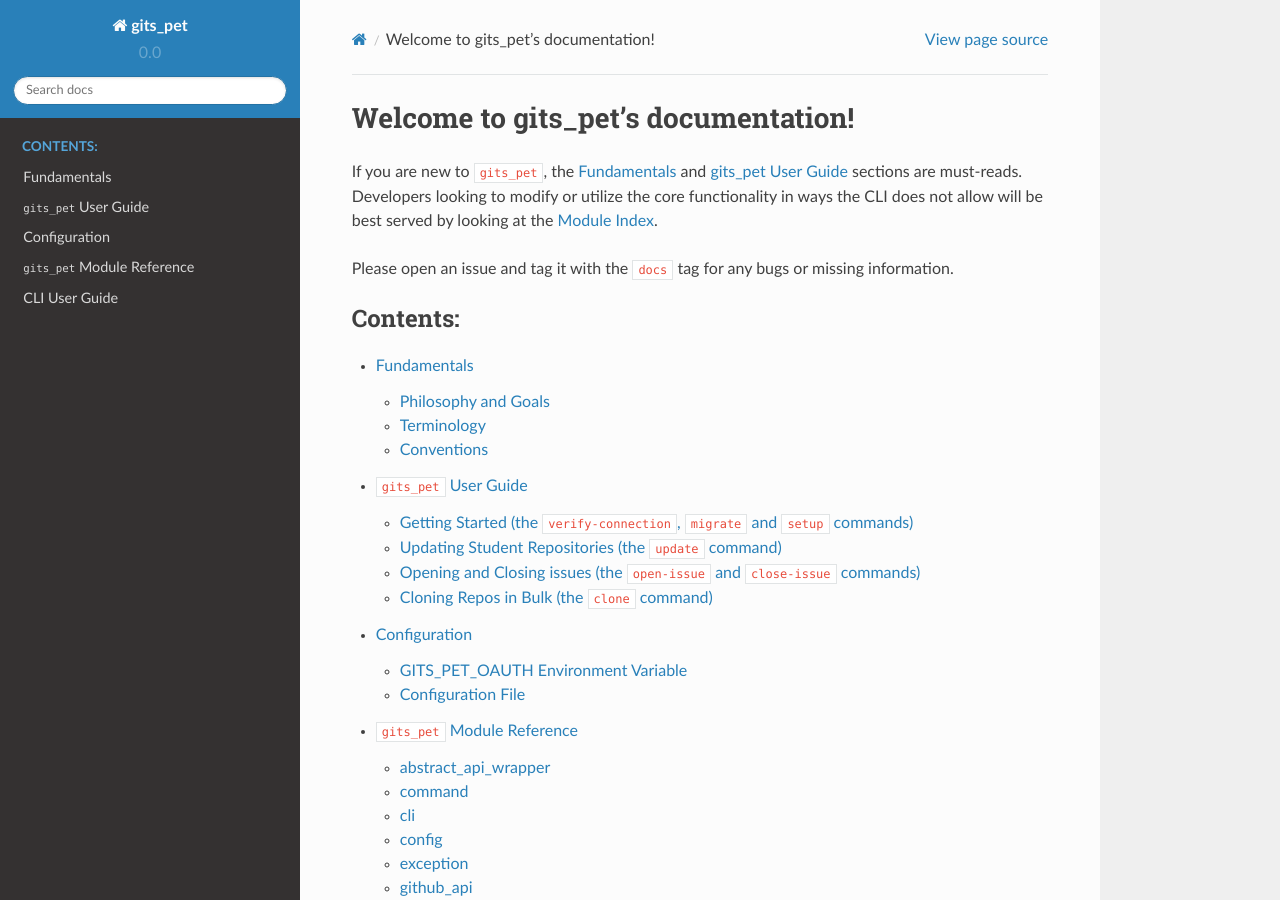
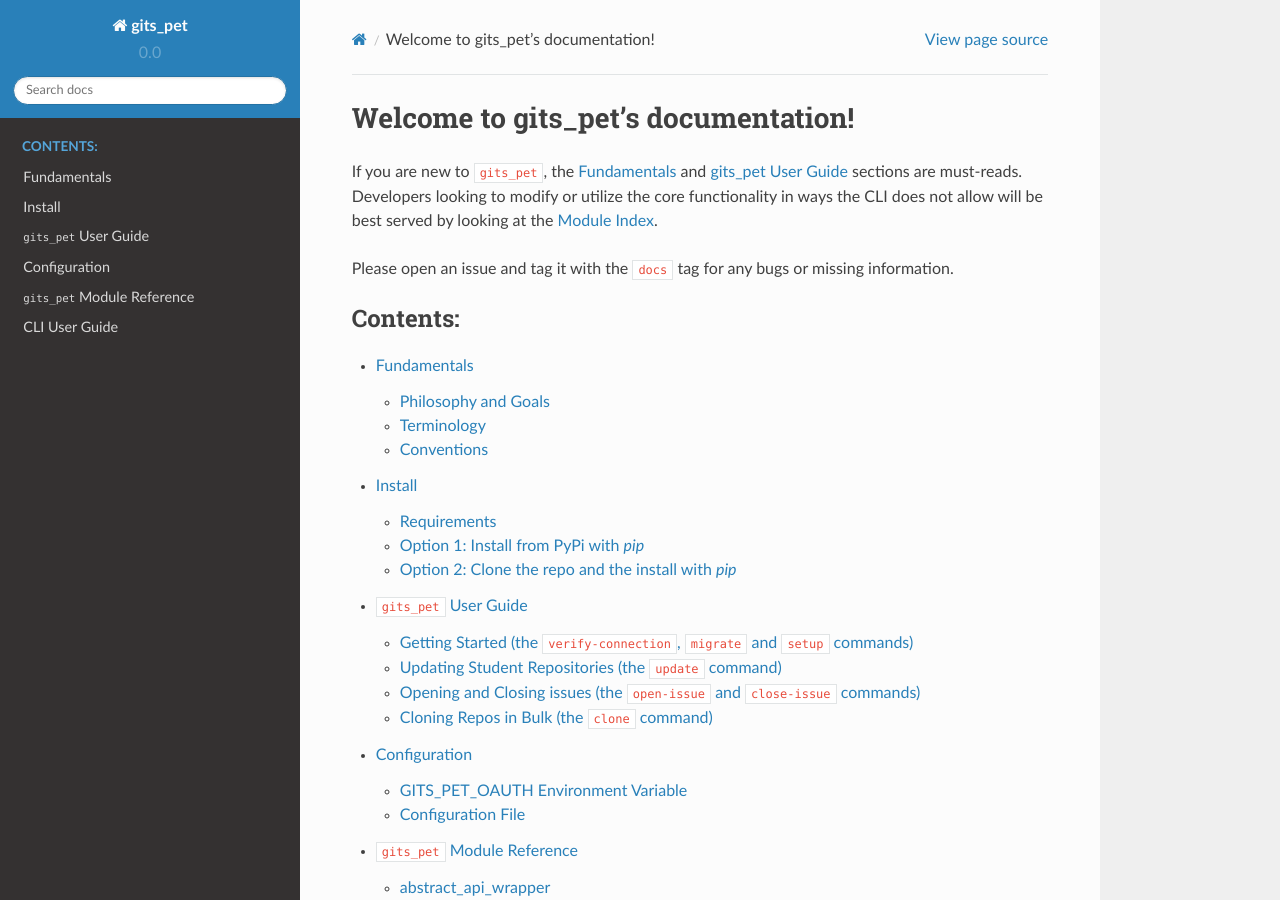
Before and after one commit to repobee/repobee, a Sphinx documentation site: the page built from docs/index.rst, in a window 1280 px wide and 900 px high. Built offline with Sphinx 7.4.7 and the Read the Docs theme 2.0.0, drawn with Linux system fonts in a browser that asks for light colours; some of the changed lines change nothing that is shown.

Commit message:
Add install instructions to docs

```diff
--- a/docs/index.rst
+++ b/docs/index.rst
@@ -18,6 +18,7 @@
    :caption: Contents:
 
    fundamentals
+   install
    userguide
    configuration
    code
--- /dev/null
+++ b/docs/install.rst
@@ -0,0 +1,49 @@
+.. _install:
+
+Install
+*******
+
+Requirements
+------------
+``gits_pet`` requires Python 3.5+ and a somewhat up-to-date version of ``git``.
+Officially supported platforms are ``Ubuntu 17.04+`` and ``OSX``, but
+``gits_pet`` should run fine on any Linux distribution and also on WSL_ on
+Windows 10.  Please report any issues with operating systems and/or ``git``
+versions on the issue tracker.
+
+.. _pypi:
+
+Option 1: Install from PyPi with `pip`
+--------------------------------------
+
+.. important::
+
+    Not yet available on PyPi, go with `clone repo`_ instead!
+
+The latest release of ``gits_pet`` is on PyPi, and can thus be installed as usual with ``pip``.
+I strongly discourage system-wide ``pip`` installs (i.e. ``sudo pip install <package>``), as this
+may land you with incompatible packages in a very short amount of time. A per-user install
+can be done like this:
+
+1. Execute ``pip install --user gits_pet`` to install the package.
+2. Further steps to be added ...
+
+.. _clone repo:
+
+Option 2: Clone the repo and the install with `pip`
+---------------------------------------------------
+
+If you want the dev version, you will need to clone the repo, as only release versions are uploaded
+to PyPi. Unless you are planning to work on this yourself, I suggest going with the release version.
+
+1. Clone the repo with ``git``:
+    - ``git clone https://github.com/slarse/gits_pet``
+2. ``cd`` into the project root directory with ``cd gits_pet``.
+3. Install the requirements with ``pip install -r requirements.txt``
+    - To be able to run the tests, you must install the ``requirements.test.txt`` file.
+4. Install locally with ``pip``.
+    - ``pip install --user .``, this will create a local install for the current user.
+    - Or just ``pip install .`` if you use ``virtualenv``.
+    - For development, use ``pip install -e .`` in a ``virtualenv``.
+
+.. _WSL: https://docs.microsoft.com/en-us/windows/wsl/install-win10
```
